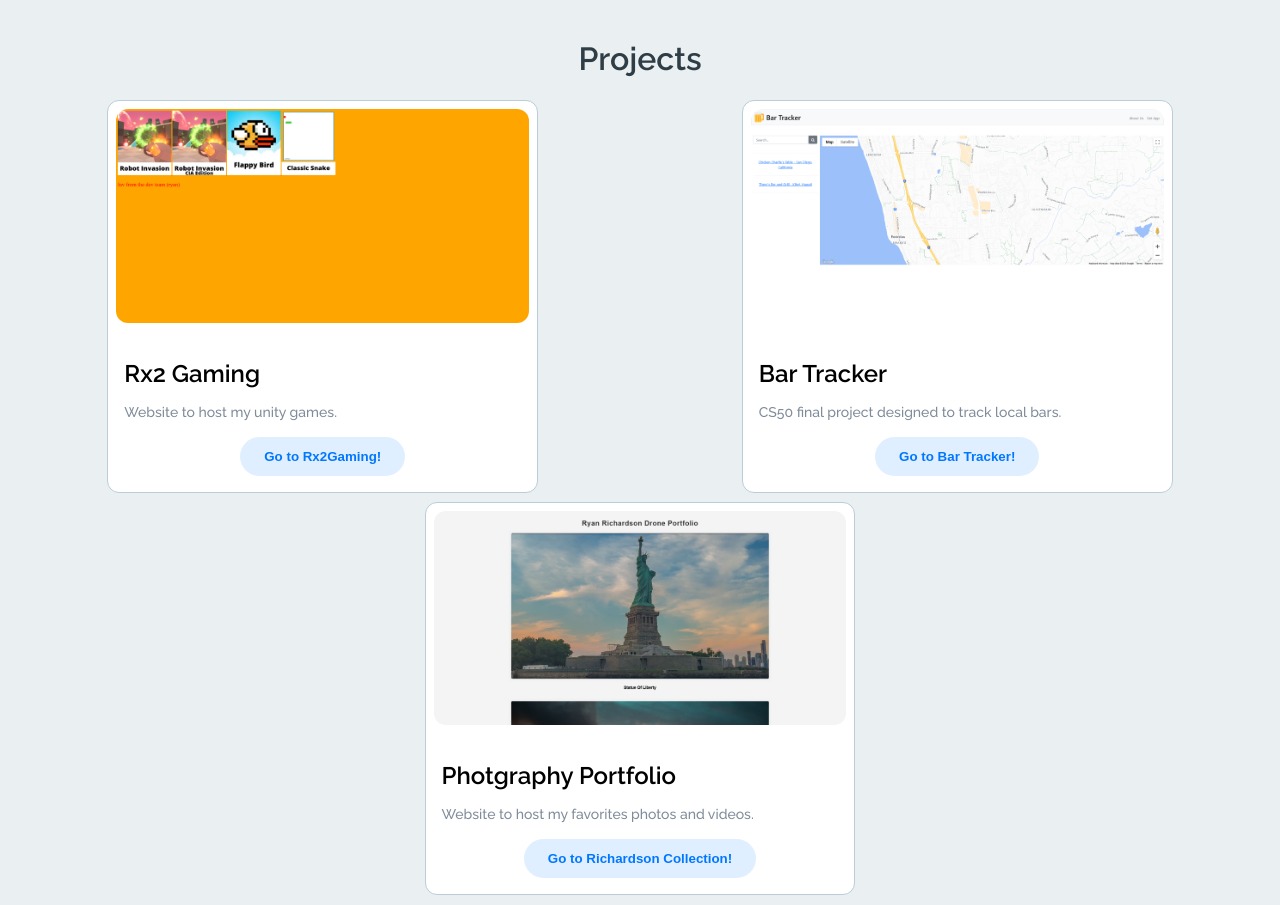
After one commit to ryanrichardson3/portfolio, a Flask app: page /projects in a window 1280 px wide. The commit adds this page. Run offline with Flask 3, Linux system fonts and the light colour scheme.

Commit message:
added projects page and rewrote intro

```diff
--- a/app.py
+++ b/app.py
@@ -8,5 +8,10 @@ def index():  # put application's code here
     return render_template('index.html')
 
 
+@app.route('/projects')
+def projects():  # put application's code here
+    return render_template('projects.html')
+
+
 if __name__ == '__main__':
     app.run()
--- /dev/null
+++ b/static/projects.css
@@ -0,0 +1,98 @@
+@import url("https://fonts.googleapis.com/css2?family=Raleway:wght@500;600&display=swap");
+
+body {
+  background-color: #eaeff1;
+  font-family: "Raleway", sans-serif;
+}
+
+h1 {
+  font-size: 32px;
+  font-weight: 600;
+  color: #2f3e46;
+  text-align: center;
+  margin-top: 5vh;
+}
+
+img {
+  width: 100%;
+  border-radius: 12px;
+  height: 214px;
+  object-fit: cover;
+}
+
+#container {
+  display: flex;
+  justify-content: center;
+  flex-wrap: wrap;
+  gap: 10px; /* This adds space between the cards */
+  margin: 0 auto; /* Center the container on the page */
+  max-width: 650px; /* Adjust this value based on your design needs */
+}
+
+.card {
+  background-color: white;
+  border: 1px solid #bacdd8;
+  padding: 8px;
+  border-radius: 12px;
+  margin: 2px; /* Adjust or remove this based on the gap property above */
+}
+
+/* Style div elements that have class equal to name */
+.name {
+  font-size: 24px;
+  font-weight: 600;
+
+  margin-top: 16px;
+}
+
+/* Style p element */
+p {
+  font-size: 14px;
+  color: #7f8c9b;
+  line-height: 150%;
+}
+
+/* Style button element */
+button {
+  border: none;
+  padding: 12px 24px;
+  border-radius: 50px;
+
+  font-weight: 600;
+  color: #0077ff;
+  background-color: #e0efff;
+
+  /* Button is inline-block element by default, it need to have block display for margin: 0 auto; to work */
+  margin: 0 auto;
+  display: block;
+
+  /* Button is a clickable element, therefore it should have a pointer cursor */
+  cursor: pointer;
+}
+
+.card__details {
+  /* Add space around the details */
+  padding: 16px 8px 8px 8px;
+}
+
+/* Add style when button is focused or hovered */
+button:focus,
+button:hover {
+  background-color: #0077ff;
+  color: #e0efff;
+}
+
+#cards-container {
+  display: flex;
+  justify-content: center;
+  flex-wrap: wrap;
+  gap: 5px; /* This adds space between the containers */
+  margin: 0 auto; /* Center the container on the page */
+}
+
+.container {
+  /* If you want to set a specific width for each container or add other styles */
+  width: calc(50% - 10px); /* Adjust based on the gap and desired container width */
+  display: flex;
+  justify-content: center;
+}
--- a/templates/index.html
+++ b/templates/index.html
@@ -2,6 +2,7 @@
 <html lang="en">
 <head>
     <meta charset="UTF-8">
+    <meta name="viewport" content="width=device-width, initial-scale=1.0">
     <link rel="stylesheet" href="static/styles.css">
     <title>Ryan Richardson</title>
 </head>
@@ -11,7 +12,7 @@
     <a href="/links" id="links" class="glowing-text"></a>
     <div id="contact" class="glowing-text"></div>
     <a href="mailto:ryanrich275@icloud.com" id="email" class="glowing-text"></a>
-    <a href="https://github.com/ryanrichardson3" id="github" class="glowing-text"></a>
+    <a href="https://github.com/ryanrichardson3" target="_blank" rel="noopener noreferrer" id="github" class="glowing-text"></a>
     <script src="static/scripts.js"></script>
 </body>
 </html>
--- /dev/null
+++ b/templates/projects.html
@@ -0,0 +1,50 @@
+<!DOCTYPE html>
+<html lang="en">
+    <head>
+        <meta charset="UTF-8">
+        <meta name="viewport" content="width=device-width, initial-scale=1.0">
+        <link rel="stylesheet" href="static/projects.css">
+        <title>Projects</title>
+    </head>
+    <body>
+        <h1>Projects</h1>
+        <div id="cards-container">
+            <div id="container">
+                <div class="card">
+                    <img src="static/imgs/rx2gaming.png" alt="Rx2 Gaming">
+                    <div class="card__details">
+                        <div class="name">Rx2 Gaming</div>
+                        <p>Website to host my unity games.</p>
+                        <form>
+                            <button formaction="https://rx2gaming.com">Go to Rx2Gaming!</button>
+                        </form>
+                    </div>
+                </div>
+            </div>
+            <div id="container">
+                <div class="card">
+                    <img src="static/imgs/bartracker.png" alt="Bar Tracker">
+                    <div class="card__details">
+                        <div class="name">Bar Tracker</div>
+                        <p>CS50 final project designed to track local bars.</p>
+                        <form>
+                            <button formaction="https://bar-tracker.rx2gaming.com">Go to Bar Tracker!</button>
+                        </form>
+                    </div>
+                </div>
+            </div>
+            <div id="container">
+                <div class="card">
+                    <img src="static/imgs/photography.png" alt="Drone Portfolio">
+                    <div class="card__details">
+                        <div class="name">Photgraphy Portfolio</div>
+                        <p>Website to host my favorites photos and videos.</p>
+                        <form>
+                            <button formaction="https://richardsoncollection.com">Go to Richardson Collection!</button>
+                        </form>
+                    </div>
+                </div>
+            </div>
+        </div>
+    </body>
+</html>
```
Also changed, not shown: templates/layout.html (deleted, +0 -10 lines), static/imgs/bartracker.png (added), static/imgs/photography.png (added), static/imgs/rx2gaming.png (added).
